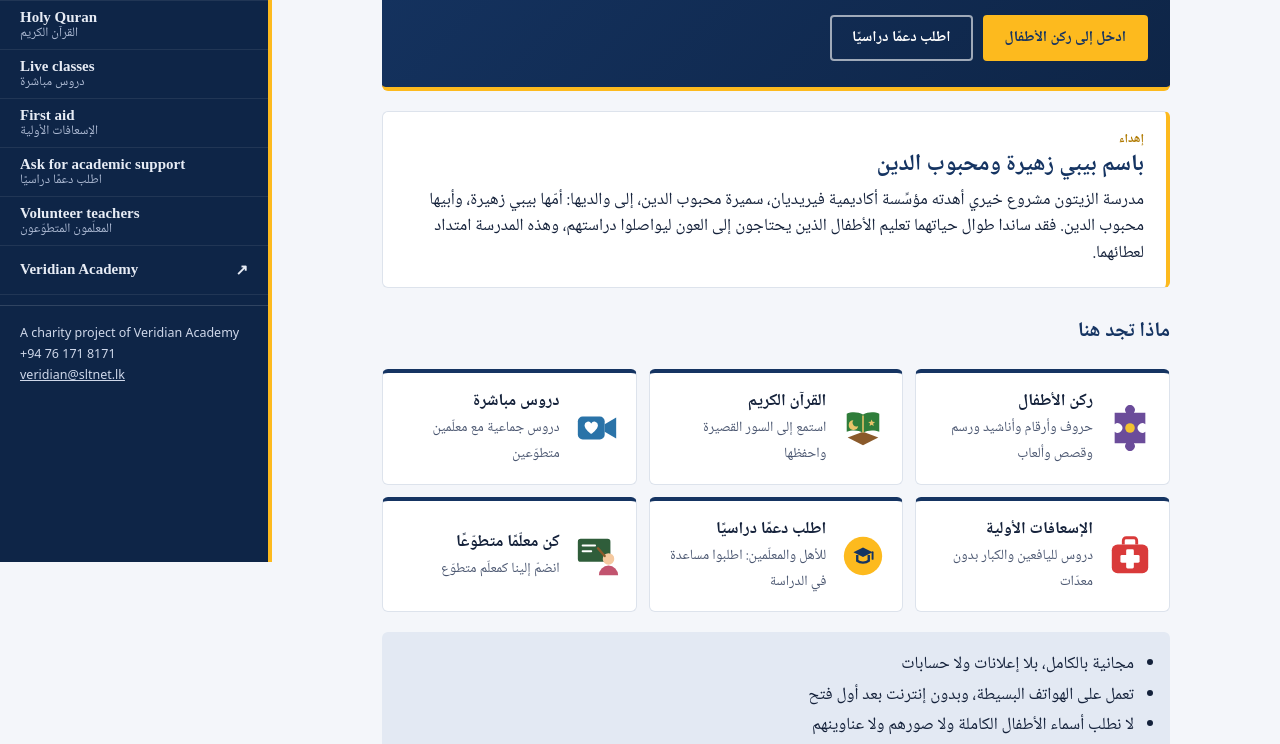
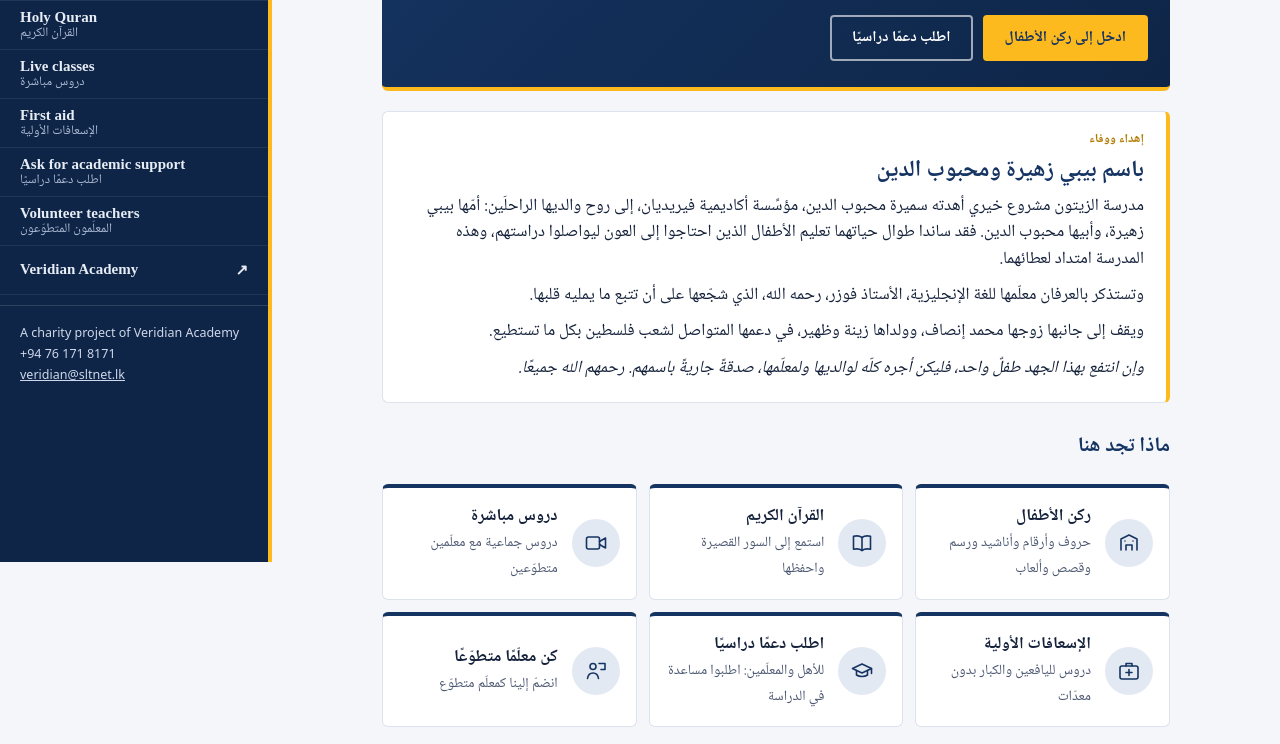
Before and after one commit to sam2408-spec/Veridian, a plain HTML site: page school/index.html in a window 1280 px wide. Shown: the part 238-982 px from the top of the page. Drawn offline with Linux system fonts and the light colour scheme.

Commit message:
Zaytoun: professional icons and logo; dedication honours Mr. Fawzer and family
Co-Authored-By: Claude Opus 5.5 <noreply@anthropic.com>
Claude-Session: https://claude.ai/code/session_01XxK8kg5TA4EYiyGmqT5x9P

```diff
--- a/school/index.html
+++ b/school/index.html
@@ -62,7 +62,7 @@ html[dir="rtl"] body{font-family:var(--f-ar)}
   display:flex;flex-direction:column;gap:20px}
 header{display:flex;align-items:center;justify-content:space-between;gap:12px;flex-wrap:wrap}
 .brand{display:flex;align-items:center;gap:10px}
-.mark{width:44px;height:44px;border-radius:50%;background:var(--olive);display:grid;place-items:center;flex:none}
+.mark{width:44px;height:44px;border-radius:50%;background:#153462;border:2px solid #FDBA1E;display:grid;place-items:center;flex:none}
 .mark svg{width:26px;height:26px}
 h1{font-size:1.35rem;margin:0;line-height:1.2}
 .badge{font-size:.72rem;letter-spacing:.04em;color:var(--muted)}
@@ -105,13 +105,15 @@ html[dir="rtl"] .kick{letter-spacing:0;font-family:var(--f-ar)}
 html[dir="rtl"] .hbtn{font-family:var(--f-ar)}
 .dedic{background:var(--surface);border:1px solid var(--line);border-inline-start:4px solid #FDBA1E;border-radius:6px;padding:20px 22px}
 .dedic h2{font:700 1.45rem/1.2 "Times New Roman",Times,serif;color:var(--olive);margin:0 0 8px}
-.dedic p:last-child{margin:0}
+.dedic p{margin:0 0 10px}.dedic p:last-child{margin:0;font-style:italic}
 .sect{font:700 1.3rem "Times New Roman",Times,serif;color:var(--olive)!important;margin:6px 0 0}
 html[dir="rtl"] .sect{font-family:var(--f-ar)}
 .pcards{display:grid;grid-template-columns:repeat(auto-fill,minmax(250px,1fr));gap:12px}
 .pcard{display:flex;align-items:center;gap:14px;text-align:start;background:var(--surface);border:1px solid var(--line);border-top:4px solid #153462;border-radius:6px;padding:16px;font:inherit;color:var(--ink);text-decoration:none;cursor:pointer}
 .pcard:hover{border-top-color:#FDBA1E}
-.pcard .ico{width:46px;height:46px;flex:none}.pcard .ico svg{width:100%;height:100%}
+.pico{width:48px;height:48px;flex:none;border-radius:50%;background:#e3e9f3;color:#153462;display:grid;place-items:center}.pico svg{width:24px;height:24px}
+.pcard:hover .pico{background:#153462;color:#FDBA1E}
+@media (prefers-color-scheme:dark){.pico{background:#1d3866;color:#FDBA1E}}
 .pcard b{display:block;font-size:1.05rem}.pcard small{color:var(--muted)}
 .promise{margin:0;padding:16px 20px 16px 36px;background:var(--olive-soft);border-radius:6px}
 html[dir="rtl"] .promise{padding:16px 36px 16px 20px}
@@ -240,8 +242,8 @@ var T={
   ab_kick:"مشروع خيري من أكاديمية فيريديان",ab_title:"مدرسة الزيتون",
   ab_lead:"مدرسة مجانية على الهاتف للأطفال الذين حرمتهم الحرب والنزوح من التعليم: في غزة وكل فلسطين، والسودان، والكونغو، وسوريا، ولبنان، واليمن، ولأطفال الروهينغا.",
   ab_start:"ادخل إلى ركن الأطفال",ab_help:"اطلب دعمًا دراسيًا",
-  ab_dkick:"إهداء",ab_dtitle:"باسم بيبي زهيرة ومحبوب الدين",
-  ab_dtext:"مدرسة الزيتون مشروع خيري أهدته مؤسِّسة أكاديمية فيريديان، سميرة محبوب الدين، إلى والديها: أمّها بيبي زهيرة، وأبيها محبوب الدين. فقد ساندا طوال حياتهما تعليم الأطفال الذين يحتاجون إلى العون ليواصلوا دراستهم، وهذه المدرسة امتداد لعطائهما.",
+  ab_dkick:"إهداء ووفاء",ab_dtitle:"باسم بيبي زهيرة ومحبوب الدين",
+  ab_dtext:"مدرسة الزيتون مشروع خيري أهدته سميرة محبوب الدين، مؤسِّسة أكاديمية فيريديان، إلى روح والديها الراحلَين: أمّها بيبي زهيرة، وأبيها محبوب الدين. فقد ساندا طوال حياتهما تعليم الأطفال الذين احتاجوا إلى العون ليواصلوا دراستهم، وهذه المدرسة امتداد لعطائهما.|وتستذكر بالعرفان معلّمها للغة الإنجليزية، الأستاذ فوزر، رحمه الله، الذي شجّعها على أن تتبع ما يمليه قلبها.|ويقف إلى جانبها زوجها محمد إنصاف، وولداها زينة وظهير، في دعمها المتواصل لشعب فلسطين بكل ما تستطيع.|وإن انتفع بهذا الجهد طفلٌ واحد، فليكن أجره كلّه لوالديها ولمعلّمها، صدقةً جاريةً باسمهم. رحمهم الله جميعًا.",
   ab_what:"ماذا تجد هنا",ab_c1:"ركن الأطفال",ab_c1b:"حروف وأرقام وأناشيد ورسم وقصص وألعاب",ab_c2b:"استمع إلى السور القصيرة واحفظها",ab_c3b:"دروس جماعية مع معلّمين متطوّعين",ab_c4b:"دروس لليافعين والكبار بدون معدّات",ab_c5b:"للأهل والمعلّمين: اطلبوا مساعدة في الدراسة",ab_c6b:"انضمّ إلينا كمعلّم متطوّع",
   ab_promise:"مجانية بالكامل، بلا إعلانات ولا حسابات|تعمل على الهواتف البسيطة، وبدون إنترنت بعد أول فتح|لا نطلب أسماء الأطفال الكاملة ولا صورهم ولا عناوينهم",
   s_quran:"القرآن الكريم",s_quran2:"استمع واحفظ",s_live:"دروس مباشرة",s_live2:"مع معلّمين متطوّعين",s_aid:"الإسعافات الأولية",s_aid2:"لليافعين والكبار",s_teach:"كن معلّمًا متطوّعًا",s_teach2:"سجّل هنا",
@@ -287,7 +289,7 @@ var T={
   ab_lead:"A free school on the phone for children whose education has been taken from them by war and displacement: in Gaza and across Palestine, Sudan, Congo, Syria, Lebanon and Yemen, and for Rohingya children.",
   ab_start:"Enter the kids' area",ab_help:"Ask for academic support",
   ab_dkick:"Dedication",ab_dtitle:"In the name of Beebi Zahira and Mahboobdeen",
-  ab_dtext:"Zaytoun School is a charity project dedicated by the founder of Veridian Academy, Sameera Mahboobdeen, to her parents: her mother, Beebi Zahira, and her father, Mahboobdeen. Throughout their lives they supported the education of children who needed help to stay in school. This school carries their work forward.",
+  ab_dtext:"Zaytoun School is a charity project dedicated by Sameera Mahboobdeen, founder of Veridian Academy, to her late parents: her mother, Beebi Zahira, and her father, Mahboobdeen. Throughout their lives they supported the education of children who needed help to stay in school, and this school continues their work.|She also honours her late English teacher, Mr. Fawzer, who encouraged her to follow her heart.|Her husband, Mohamed Inshaf, and her children, Zaina and Zaheer, stand beside her in her continuing support for the people of Palestine, in every way she is able.|If even one child benefits from this effort, may every reward from it pass to her parents and her teacher, as a continuing charity (sadaqah jariyah) in their name. May Allah have mercy on them.",
   ab_what:"What you will find here",ab_c1:"Kids' area",ab_c1b:"Letters, numbers, songs, drawing, stories and games",ab_c2b:"Listen to and memorise the short surahs",ab_c3b:"Group classes with volunteer teachers",ab_c4b:"Lessons for teens and adults, no equipment",ab_c5b:"For parents and teachers: request help with studies",ab_c6b:"Join us as a volunteer teacher",
   ab_promise:"Completely free, with no adverts and no accounts|Works on simple phones, and offline after the first visit|We never ask for children's full names, photos or addresses",
   s_quran:"Holy Quran",s_quran2:"Listen and memorise",s_live:"Live classes",s_live2:"With volunteer teachers",s_aid:"First aid",s_aid2:"For teens and adults",s_teach:"Volunteer to teach",s_teach2:"Sign up here",
@@ -443,7 +445,7 @@ function playTune(i){stopTune();var Ctx=window.AudioContext||window.webkitAudioC
 
 
 /* ---------- shared pieces ---------- */
-var LEAF='<svg viewBox="0 0 24 24" fill="none"><path d="M12 21V9" stroke="#fff" stroke-width="1.8" stroke-linecap="round"/><ellipse cx="8" cy="9" rx="4" ry="2" transform="rotate(-30 8 9)" fill="#fff"/><ellipse cx="16" cy="7" rx="4" ry="2" transform="rotate(30 16 7)" fill="#fff"/><ellipse cx="9" cy="14" rx="3.4" ry="1.7" transform="rotate(-25 9 14)" fill="#fff"/><circle cx="15" cy="13" r="2" fill="#fff"/></svg>';
+var LEAF='<svg viewBox="0 0 24 24" fill="none" aria-hidden="true"><path d="M5 19C9 15 13 11 19 5" stroke="#fff" stroke-width="1.4" stroke-linecap="round"/><path d="M9 15c-2.6.2-4.2-.8-4.8-2.6 2.4-.6 4.2.2 4.8 2.6z" fill="#fff"/><path d="M9 15c.4-2.6-.4-4.4-2-5.4-.8 2.2-.4 4.2 2 5.4z" fill="#fff"/><path d="M13 11c-2.4.6-4.2-.2-5-1.8 2.2-.9 4.1-.4 5 1.8z" fill="#fff"/><path d="M13 11c.2-2.6-.8-4.3-2.5-5.1-.6 2.3 0 4.2 2.5 5.1z" fill="#fff"/><path d="M16.5 7.5c-2.2.8-4 .3-4.9-1.2 2-1.1 3.9-.8 4.9 1.2z" fill="#fff"/><path d="M16.5 7.5c-.2-2.4-1.4-3.8-3-4.3-.3 2.2.6 3.8 3 4.3z" fill="#fff"/><ellipse cx="15.3" cy="11.2" rx="1.5" ry="1.9" transform="rotate(35 15.3 11.2)" fill="#FDBA1E"/><ellipse cx="10.8" cy="17.2" rx="1.4" ry="1.8" transform="rotate(35 10.8 17.2)" fill="#FDBA1E"/></svg>';
 function header(){
  return '<header><div class="brand"><div class="mark" aria-hidden="true">'+LEAF+'</div><div><h1>'+t("name")+'</h1><div class="badge">'+t("badge")+'</div></div></div>'+
  '<div class="lang" role="group" aria-label="Language"><button data-lang="ar" aria-pressed="'+(S.lang==="ar")+'" lang="ar">العربية</button><button data-lang="en" aria-pressed="'+(S.lang==="en")+'" lang="en">English</button></div></header>'}
@@ -455,14 +457,22 @@ function palette(){return '<div class="colors" role="group" aria-label="Colours"
 
 /* ---------- views ---------- */
 /* ---------- about the school (landing page) ---------- */
+var PIC=(function(){var w=function(d){return '<svg viewBox="0 0 24 24" fill="none" stroke="currentColor" stroke-width="1.6" stroke-linecap="round" stroke-linejoin="round">'+d+'</svg>'};return {
+ kids:w('<path d="M4 19V8l8-4 8 4v11"/><path d="M9 19v-5h6v5"/><path d="M8 10h.01M16 10h.01"/>'),
+ quran:w('<path d="M12 6.5C10 5 6.5 4.6 3.5 5.3v13c3-.7 6.5-.3 8.5 1.2 2-1.5 5.5-1.9 8.5-1.2v-13C17.5 4.6 14 5 12 6.5z"/><path d="M12 6.5v13"/>'),
+ live:w('<rect x="2.5" y="6" width="13" height="12" rx="2"/><path d="M15.5 10.5l6-3.5v10l-6-3.5"/>'),
+ aid:w('<rect x="3" y="7" width="18" height="13" rx="2"/><path d="M9 7V4.5h6V7M12 10.5v6M9 13.5h6"/>'),
+ help:w('<path d="M2.5 9.5L12 5l9.5 4.5L12 14z"/><path d="M6.5 11.5v4.5c3 2 8 2 11 0v-4.5M21.5 9.5v5"/>'),
+ teach:w('<circle cx="9" cy="7.5" r="3"/><path d="M3.5 19.5c.5-3.5 2.8-5.5 5.5-5.5s5 2 5.5 5.5"/><path d="M15 4.5h6v6h-4"/>')}})();
+
 function about(){
- var card=function(go,href,ic,a,b){var inner='<span class="ico" aria-hidden="true">'+IC[ic]+'</span><span><b>'+a+'</b><small>'+b+'</small></span>';
+ var card=function(go,href,ic,a,b){var inner='<span class="pico" aria-hidden="true">'+PIC[ic]+'</span><span><b>'+a+'</b><small>'+b+'</small></span>';
   return href?'<a class="pcard" href="'+href+'">'+inner+'</a>':'<button class="pcard" data-go="'+go+'">'+inner+'</button>'};
  return '<section class="hero"><p class="kick">'+t("ab_kick")+'</p><h2>'+t("ab_title")+'</h2><p>'+t("ab_lead")+'</p>'+
   '<div class="herobtns"><button class="hbtn" data-go="kids">'+t("ab_start")+'</button><a class="hbtn ghost" href="/school/help">'+t("ab_help")+'</a></div></section>'+
-  '<section class="dedic"><p class="kick">'+t("ab_dkick")+'</p><h2>'+t("ab_dtitle")+'</h2><p>'+t("ab_dtext")+'</p></section>'+
+  '<section class="dedic"><p class="kick">'+t("ab_dkick")+'</p><h2>'+t("ab_dtitle")+'</h2>'+t("ab_dtext").split("|").map(function(x){return '<p>'+x+'</p>'}).join("")+'</section>'+
   '<h3 class="sect">'+t("ab_what")+'</h3><div class="pcards">'+
-  card("kids",0,"game",t("ab_c1"),t("ab_c1b"))+card("quran",0,"quran",t("s_quran"),t("ab_c2b"))+card("live",0,"live",t("s_live"),t("ab_c3b"))+
+  card("kids",0,"kids",t("ab_c1"),t("ab_c1b"))+card("quran",0,"quran",t("s_quran"),t("ab_c2b"))+card("live",0,"live",t("s_live"),t("ab_c3b"))+
   card(0,"/school/firstaid","aid",t("s_aid"),t("ab_c4b"))+card(0,"/school/help","help",t("ab_help"),t("ab_c5b"))+card(0,"/school/teach","teach",t("s_teach"),t("ab_c6b"))+'</div>'+
   '<ul class="promise">'+t("ab_promise").split("|").map(function(x){return "<li>"+x+"</li>"}).join("")+'</ul>'}
 
--- a/school/nav.js
+++ b/school/nav.js
@@ -5,7 +5,7 @@
     ':root{--zn-navy:#153462;--zn-navy2:#0e2547;--zn-amber:#FDBA1E}' +
     '.zn-side{position:fixed;left:0;top:0;bottom:0;width:272px;z-index:40;background:var(--zn-navy2);color:#fff;display:flex;flex-direction:column;overflow-y:auto;border-right:4px solid var(--zn-amber);transition:transform .3s ease;direction:ltr}' +
     '.zn-brand{display:flex;align-items:center;gap:12px;text-decoration:none;color:#fff;padding:22px 20px 18px;border-bottom:1px solid rgba(255,255,255,.14)}' +
-    '.zn-mark{width:46px;height:46px;border-radius:50%;background:#4c6a2b;display:grid;place-items:center;flex:none;box-shadow:0 0 0 3px rgba(253,186,30,.35)}.zn-mark svg{width:28px;height:28px}' +
+    '.zn-mark{width:46px;height:46px;border-radius:50%;background:#153462;display:grid;place-items:center;flex:none;border:2px solid #FDBA1E}.zn-mark svg{width:28px;height:28px}' +
     '.zn-brand b{display:block;font:600 19px/1.1 "Times New Roman",Times,serif;letter-spacing:.05em}' +
     '.zn-brand small{display:block;font-size:10.5px;letter-spacing:.12em;color:#cfd8ea;margin-top:4px}' +
     '.zn-menu{list-style:none;margin:0;padding:10px 0;flex:1}.zn-menu ul{list-style:none;margin:0;padding:0}' +
@@ -31,7 +31,7 @@
     '.zn-btn{display:flex;align-items:center;gap:8px;background:none;border:1px solid rgba(255,255,255,.55);color:#fff;font:600 15px "Times New Roman",Times,serif;padding:0 14px;border-radius:4px;min-height:44px;cursor:pointer;flex:none}' +
     '.zn-btn span{display:block;width:18px;height:2px;background:#fff;box-shadow:0 6px 0 #fff,0 -6px 0 #fff}}' +
     '@media(prefers-reduced-motion:reduce){.zn-side{transition:none}}';
-  var LEAF = '<svg viewBox="0 0 24 24" fill="none" aria-hidden="true"><path d="M12 21V9" stroke="#fff" stroke-width="1.8" stroke-linecap="round"/><ellipse cx="8" cy="9" rx="4" ry="2" transform="rotate(-30 8 9)" fill="#fff"/><ellipse cx="16" cy="7" rx="4" ry="2" transform="rotate(30 16 7)" fill="#fff"/><ellipse cx="9" cy="14" rx="3.4" ry="1.7" transform="rotate(-25 9 14)" fill="#fff"/><circle cx="15" cy="13" r="2" fill="#FDBA1E"/></svg>';
+  var LEAF = '<svg viewBox="0 0 24 24" fill="none" aria-hidden="true"><path d="M5 19C9 15 13 11 19 5" stroke="#fff" stroke-width="1.4" stroke-linecap="round"/><path d="M9 15c-2.6.2-4.2-.8-4.8-2.6 2.4-.6 4.2.2 4.8 2.6z" fill="#fff"/><path d="M9 15c.4-2.6-.4-4.4-2-5.4-.8 2.2-.4 4.2 2 5.4z" fill="#fff"/><path d="M13 11c-2.4.6-4.2-.2-5-1.8 2.2-.9 4.1-.4 5 1.8z" fill="#fff"/><path d="M13 11c.2-2.6-.8-4.3-2.5-5.1-.6 2.3 0 4.2 2.5 5.1z" fill="#fff"/><path d="M16.5 7.5c-2.2.8-4 .3-4.9-1.2 2-1.1 3.9-.8 4.9 1.2z" fill="#fff"/><path d="M16.5 7.5c-.2-2.4-1.4-3.8-3-4.3-.3 2.2.6 3.8 3 4.3z" fill="#fff"/><ellipse cx="15.3" cy="11.2" rx="1.5" ry="1.9" transform="rotate(35 15.3 11.2)" fill="#FDBA1E"/><ellipse cx="10.8" cy="17.2" rx="1.4" ry="1.8" transform="rotate(35 10.8 17.2)" fill="#FDBA1E"/></svg>';
   // [key, link, English, Arabic]
   var SCHOOL = [["about", "/school", "About the school", "عن المدرسة"], ["kids", "/school#kids", "Kids' area", "ألعاب ودروس الأطفال"]];
   var ITEMS = [["quran", "/school#quran", "Holy Quran", "القرآن الكريم"], ["live", "/school#live", "Live classes", "دروس مباشرة"],
```
Also changed, not shown: img/share/school.jpg.
